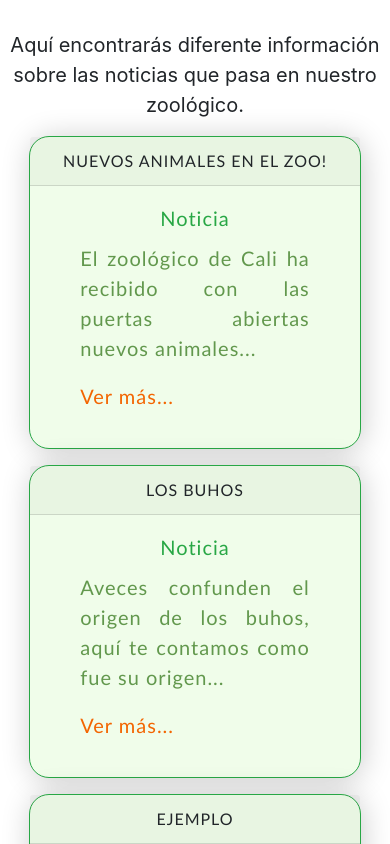
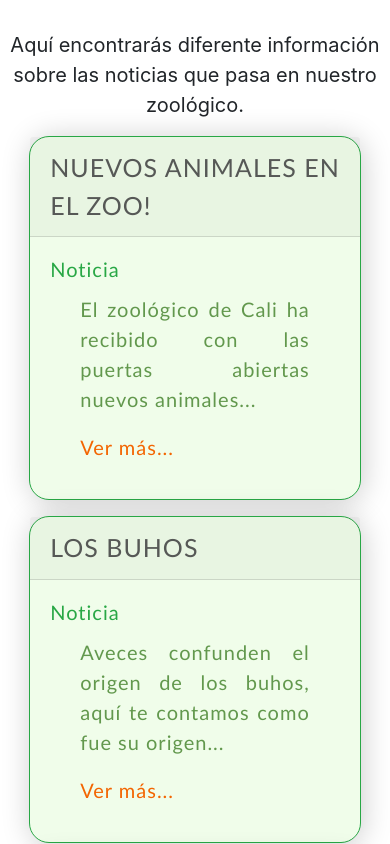
Before and after one commit to Geiler20182/AppZoo, a React (Create React App) app: page / in a window 390 px wide. Shown: the part 1960-2804 px from the top of the page. Built offline with nearby package versions, Linux system fonts and the light colour scheme.

Commit message:
Cambios Luis

```diff
--- a/src/components/Home/Secciones/s3/Seccion3.css
+++ b/src/components/Home/Secciones/s3/Seccion3.css
@@ -9,16 +9,13 @@
     margin-top: -15px;
 }
 
-.card-text {
-    color :#565856;
-    text-align: justify;
-}
-
 .c1 {
     margin-left: auto;
     margin-right: auto;
     display: block;
     width: 30%;
+    color :#565856;
+    text-align: justify;
 }
 
 @media (max-width: 360px) {
@@ -27,6 +24,7 @@
         margin-right: auto;
         display: block;
         width: 83%;
+        font-size: 25px;
     }
 }
 
@@ -36,6 +34,7 @@
         margin-right: auto;
         display: block;
         width: 85%;
+        font-size: 25px;
     }
 }
 
@@ -45,8 +44,6 @@
         margin-right: auto;
         display: block;
         width: 90%;
-    }
-    .card-text {
         font-size: 25px;
     }
 }
@@ -57,8 +54,6 @@
         margin-right: auto;
         display: block;
         width: 80%;
-    }
-    .card-text {
         font-size: 25px;
     }
 }
@@ -73,8 +68,3 @@
   width: auto;
   height: auto;
 }
-.a3 {
-  margin-right: auto;
-  margin-left: auto;
-  display: block;
-}
--- a/src/components/ZooTienda/ZooTienda.css
+++ b/src/components/ZooTienda/ZooTienda.css
@@ -73,3 +73,10 @@
     margin-right: auto;
     display: block;
 }
+
+@media (max-width: 1025px) {
+    .imagenP {
+        width: 0;
+        height: 0;
+    }
+}
```
